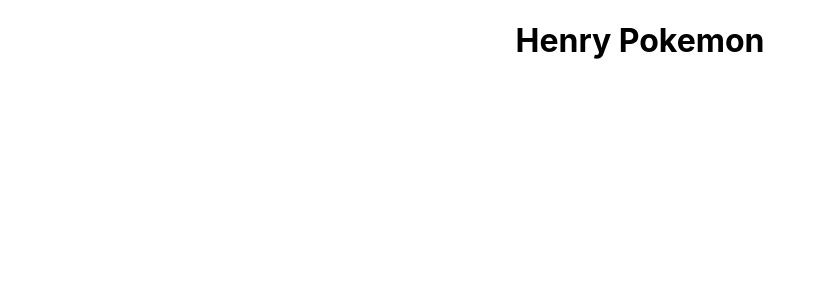
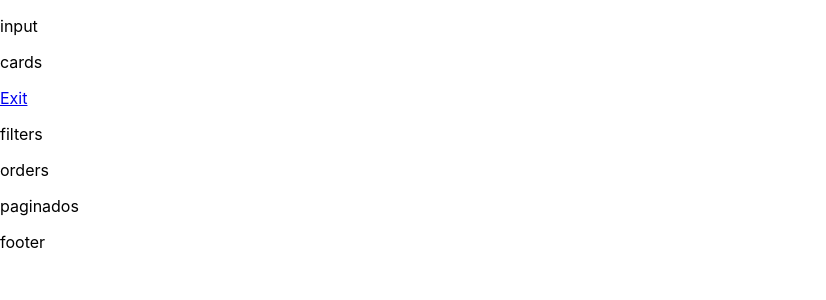
Before and after one commit to sachacuna/PI-Pokemon-FT13, a React (Create React App) app in the folder client/: page /home in a window 1280 px wide. Shown: the top 300 px of the page, without its empty margins (0-826 px from the left). Built offline with nearby package versions, Linux system fonts and the light colour scheme.

Commit message:
FrontEnd,componentes y store

```diff
--- a/client/package.json
+++ b/client/package.json
@@ -6,9 +6,14 @@
     "@testing-library/jest-dom": "^5.11.6",
     "@testing-library/react": "^11.2.1",
     "@testing-library/user-event": "^12.2.2",
+    "axios": "^0.21.1",
     "react": "^17.0.1",
     "react-dom": "^17.0.1",
+    "react-redux": "^7.2.4",
+    "react-router-dom": "^5.2.0",
     "react-scripts": "4.0.0",
+    "redux": "^4.1.0",
+    "redux-thunk": "^2.3.0",
     "web-vitals": "^0.2.4"
   },
   "scripts": {
--- a/client/src/App.js
+++ b/client/src/App.js
@@ -1,10 +1,15 @@
 import './App.css';
+import React from 'react'
+import { Route } from 'react-router-dom'
+import Home from './Components/Home/home'
+import LandingPage from './Components/LandingPage/landingPage'
 
 function App() {
   return (
-    <div className="App">
-      <h1>Henry Pokemon</h1>
-    </div>
+    <React.Fragment>
+      <Route exact path='/' component={LandingPage}/>
+      <Route path='/home' component={Home}/>
+    </React.Fragment>
   );
 }
 
--- /dev/null
+++ b/client/src/Components/Home/home.jsx
@@ -0,0 +1,19 @@
+import React from 'react'
+import {Link} from 'react-router-dom'
+
+export default function Home () {
+    return (
+        <div>
+            <p>input</p>
+            <p>cards</p>
+            <div>
+                <Link to='/'>Exit</Link>
+            </div>
+            <p>filters</p>
+            <p>orders</p>
+            <p>paginados</p>
+            <p>footer</p>
+
+        </div>
+    )
+}
--- /dev/null
+++ b/client/src/Components/LandingPage/landingPage.jsx
@@ -0,0 +1,13 @@
+import React from 'react'
+import {Link} from 'react-router-dom'
+
+export default function LandingPage() {
+    return (
+        <div>
+            <p>Pokedex</p>
+            <Link to='/home'>
+            <button>Enter!</button>
+            </Link>
+        </div>
+    )
+}
--- /dev/null
+++ b/client/src/Store/Actions/actions.js
@@ -0,0 +1,28 @@
+import axios from 'axios'
+export const GET_POKEMONS = 'GET_POKEMONS'
+export const GET_POKEMON_NAME = 'GET_POKEMON_NAME'
+
+
+export function getPokemons() {
+    return function(dispatch) {
+        return axios.get('http://localhost:3001/pokemon')
+        .then((pokemons)=>{
+            dispatch({
+                type: 'GET_POKEMONS',
+                payload: pokemons.data
+            })
+        })
+    }
+}
+
+export function getPokemonName(name) {
+    return function(dispatch) {
+        return axios.get(`http://localhost:3001/pokemon/?name=`+name)
+        .then((pokemons)=>{
+            dispatch({
+                type: 'GET_POKEMON_NAME',
+                payload: pokemons.data
+            })
+        })
+    }
+}
--- /dev/null
+++ b/client/src/Store/Reducers/reducers.js
@@ -0,0 +1,24 @@
+import {GET_POKEMONS, GET_POKEMON_NAME} from '../Actions/actions'
+
+const initialState = {
+    pokemons: [],
+}
+
+const reducers = (state= initialState, action) => {
+    switch(action.type) {
+        case GET_POKEMONS:
+            return {
+                ...state,
+                pokemons: action.payload,
+            }
+        case GET_POKEMON_NAME:
+            return {
+                ...state,
+                pokemons: action.payload,
+            }
+        default:
+            return {...state}
+    }
+}
+
+export default reducers
--- /dev/null
+++ b/client/src/Store/index.js
@@ -0,0 +1,7 @@
+import {createStore, applyMiddleware} from 'redux'
+import reducers from '../Store/Reducers/reducers'
+import thunk from 'redux-thunk'
+
+const store = createStore(reducers, applyMiddleware(thunk))
+
+export default store
--- a/client/src/index.js
+++ b/client/src/index.js
@@ -3,10 +3,18 @@
 import './index.css';
 import App from './App';
 import reportWebVitals from './reportWebVitals';
+import { BrowserRouter } from 'react-router-dom'
+import { Provider } from 'react-redux'
+import store from './Store/index'
+
 
 ReactDOM.render(
   <React.StrictMode>
-    <App />
+    <Provider store={store}>
+      <BrowserRouter>
+        <App />
+      </BrowserRouter>
+    </Provider>
   </React.StrictMode>,
   document.getElementById('root')
 );
```
